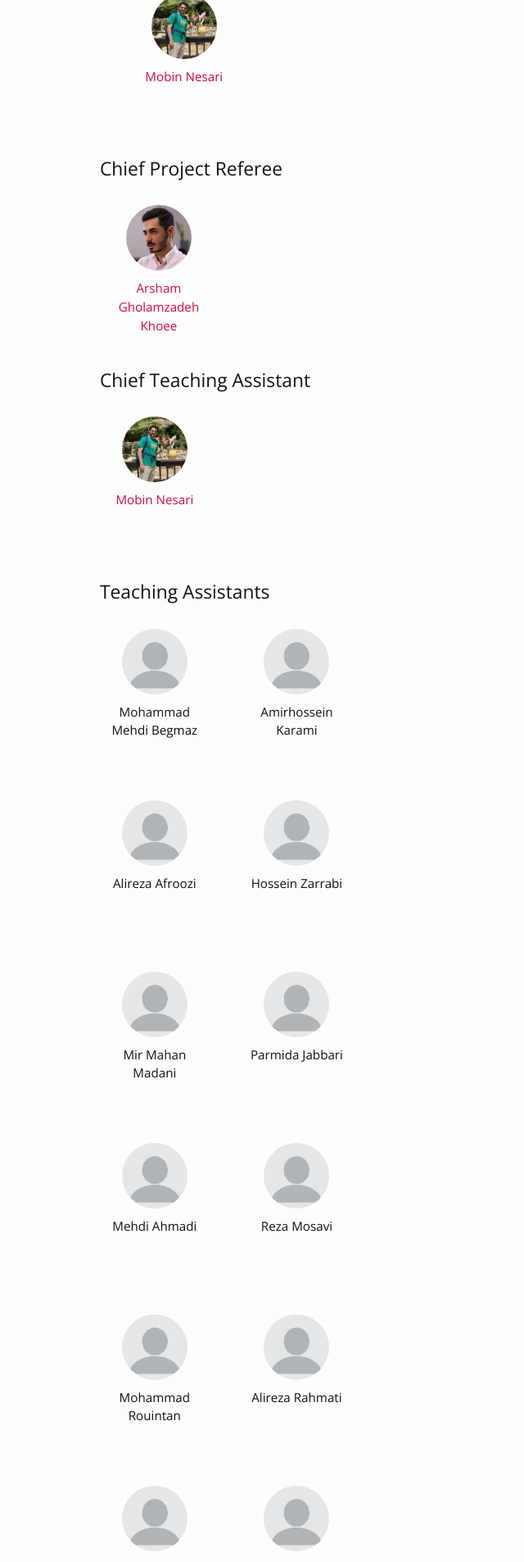
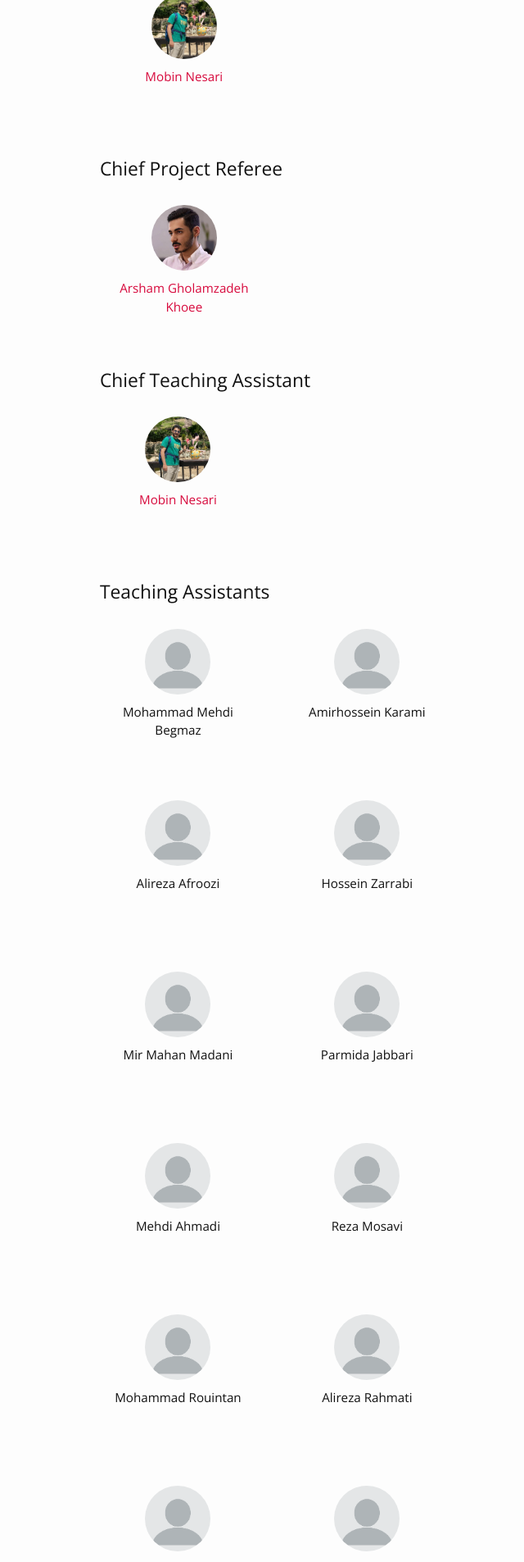
Before and after one commit to MobinNesari81/CS-AP, a Jekyll site: the page built from index.md, in a window 1280 px wide. Shown: the part 1318-3223 px from the top of the page at 82% size, without its empty margins (73-713 px from the left). Built offline with Jekyll 4.4.1, drawn with Linux system fonts in a browser that asks for light colours; nearby versions of some CDN libraries.

Commit message:
fixing bugs

```diff
--- a/_layouts/home.html
+++ b/_layouts/home.html
@@ -36,7 +36,7 @@ layout: default
                 <p>{{site.data.people.instructor.name}}</p>
             </div> -->
 
-            <div class="profile-pic-gallary" style="display: inline;">
+            <div class="profile-pic-gallary">
                 <h2>Instructor</h2>
                 {% for ins in site.data.people.instructor %}
                 <div class="image--cover-container">
@@ -48,9 +48,10 @@ layout: default
                     {% endif %}
                 </div>
                 {% endfor %}
+            </div>
 
 
-
+            <div class="profile-pic-gallary">
                 <h2>Chief Project Referee</h2>
                 {% for ins in site.data.people.Chief_Project_Referee%}
                 <div class="image--cover-container">
@@ -62,9 +63,10 @@ layout: default
                     {% endif %}
                 </div>
                 {% endfor %}
+            </div>
 
 
-
+            <div class="profile-pic-gallary">
                 <h2>Chief Teaching Assistant</h2>
                 {% for ta in site.data.people.ChiefTeachingAssistant %}
                 <div class="image--cover-container">
@@ -76,6 +78,7 @@ layout: default
                     {% endif %}
                 </div>
                 {% endfor %}
+            </div>
 
         </div>
 
```
